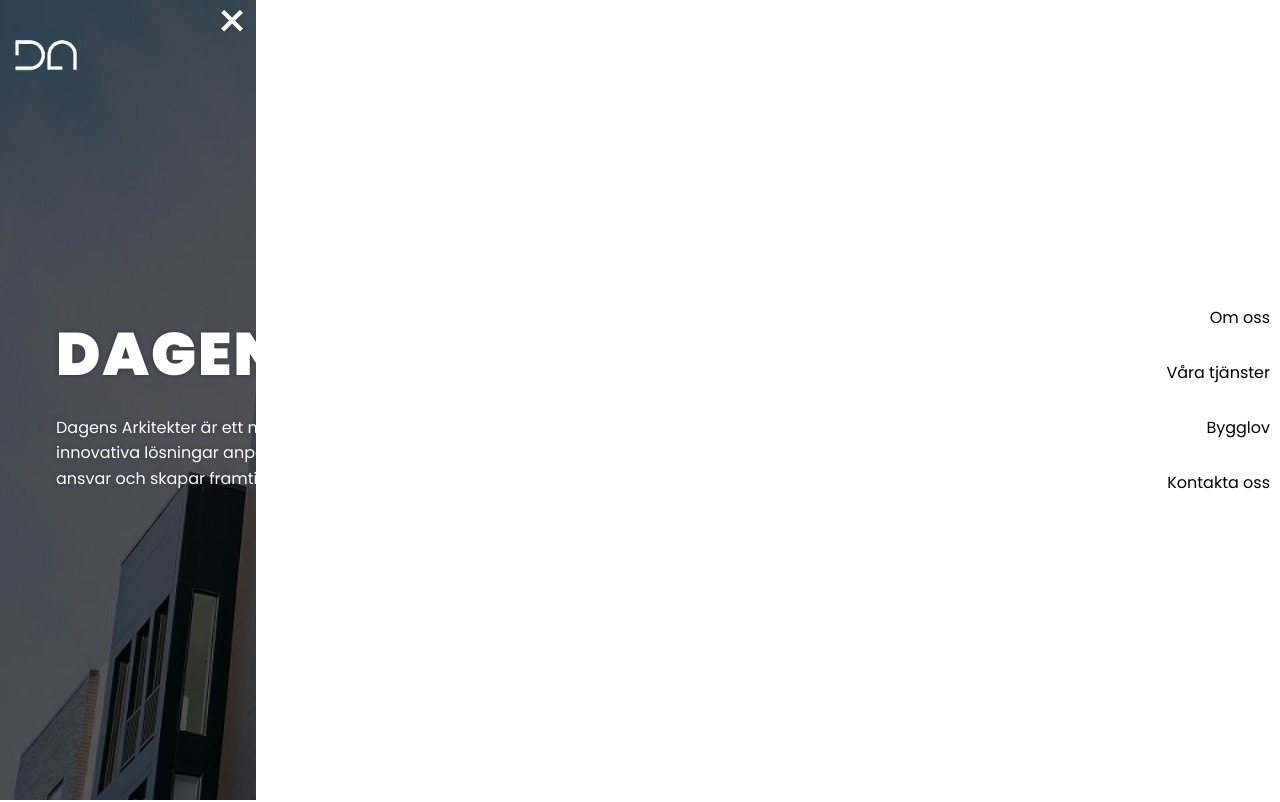
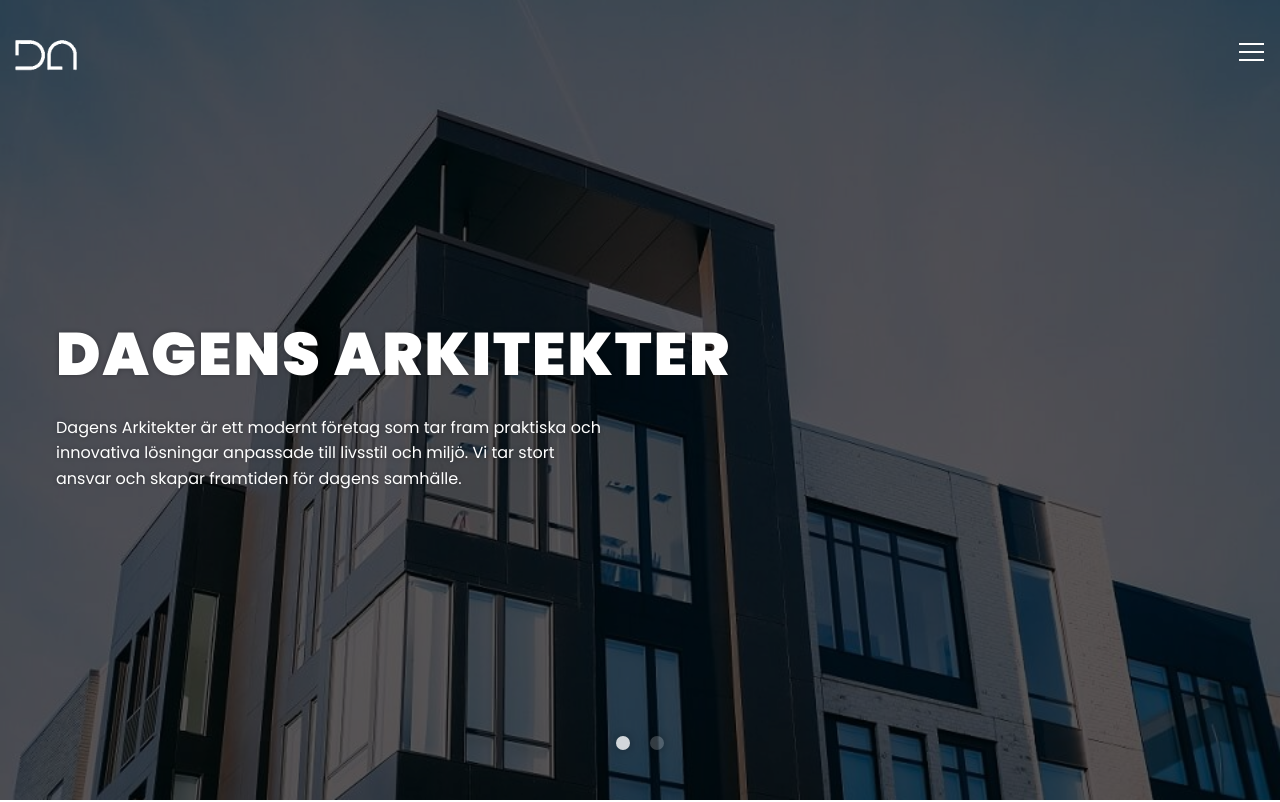
Before and after one commit to Al3ksand3r-dev/dagens_arkitekter, a Vue app in the folder client/: page / in a window 1280 px wide. Shown: the top 802 px of the page. Built offline with nearby package versions, Linux system fonts and the light colour scheme.

Commit message:
added effect on sidebar open

```diff
--- a/client/src/App.vue
+++ b/client/src/App.vue
@@ -1,5 +1,9 @@
 <template>
-  <div id="app">
+  <div
+    id="app"
+    :class="{ change: $store.state.isOpen }"
+    @click.self="$store.commit('TOGGLE_SIDEBAR')"
+  >
     <app-bar />
     <app-sidebar />
     <router-view />
--- a/client/src/components/layout/AppBar.vue
+++ b/client/src/components/layout/AppBar.vue
@@ -3,7 +3,10 @@
     <router-link to="/" class="navbar__site-link">
       <img :src="require('@/assets/logo/DA-logo.png')" alt="site logo" />
     </router-link>
-    <div class="navbar__hamburger-icon">
+    <div
+      class="navbar__hamburger-icon"
+      @click="$store.commit('TOGGLE_SIDEBAR')"
+    >
       <div />
       <div />
       <div />
--- a/client/src/components/layout/AppSidebar.vue
+++ b/client/src/components/layout/AppSidebar.vue
@@ -1,6 +1,8 @@
 <template>
-  <aside class="sidebar">
-    <div class="sidebar__close-btn">&times;</div>
+  <aside class="sidebar" :class="{ change: $store.state.isOpen }">
+    <div class="sidebar__close-btn" @click="$store.commit('TOGGLE_SIDEBAR')">
+      &times;
+    </div>
     <app-links />
   </aside>
 </template>
--- a/client/src/scss/partials/_app.scss
+++ b/client/src/scss/partials/_app.scss
@@ -4,6 +4,7 @@
       content: "";
       top: 0;
       right: 0;
+      z-index: 1;
       width: 100%;
       height: 100%;
       position: fixed;
--- a/client/src/scss/partials/_sidebar.scss
+++ b/client/src/scss/partials/_sidebar.scss
@@ -6,12 +6,22 @@
   height: 100%;
   position: fixed;
   background: #fff;
+  transform: translate(100%);
 
   &__close-btn {
-    top: -15px;
-    left: -40px;
-    color: #fff;
-    font-size: 50px;
-    position: absolute;
+    display: none;
+  }
+  &.change {
+    transition: all 0.3s ease;
+    transform: translate(0);
+
+    &__close-btn & {
+      top: -10px;
+      left: -45px;
+      color: #fff;
+      font-size: 50px;
+      position: absolute;
+      display: block;
+    }
   }
 }
--- a/client/src/store/index.js
+++ b/client/src/store/index.js
@@ -1,15 +1,16 @@
-import Vue from 'vue'
-import Vuex from 'vuex'
+import Vue from "vue";
+import Vuex from "vuex";
 
-Vue.use(Vuex)
+Vue.use(Vuex);
 
 export default new Vuex.Store({
   state: {
+    isOpen: false,
   },
   mutations: {
+    TOGGLE_SIDEBAR(state) {
+      state.isOpen = !state.isOpen;
+    },
   },
-  actions: {
-  },
-  modules: {
-  }
-})
+  actions: {},
+});
```
